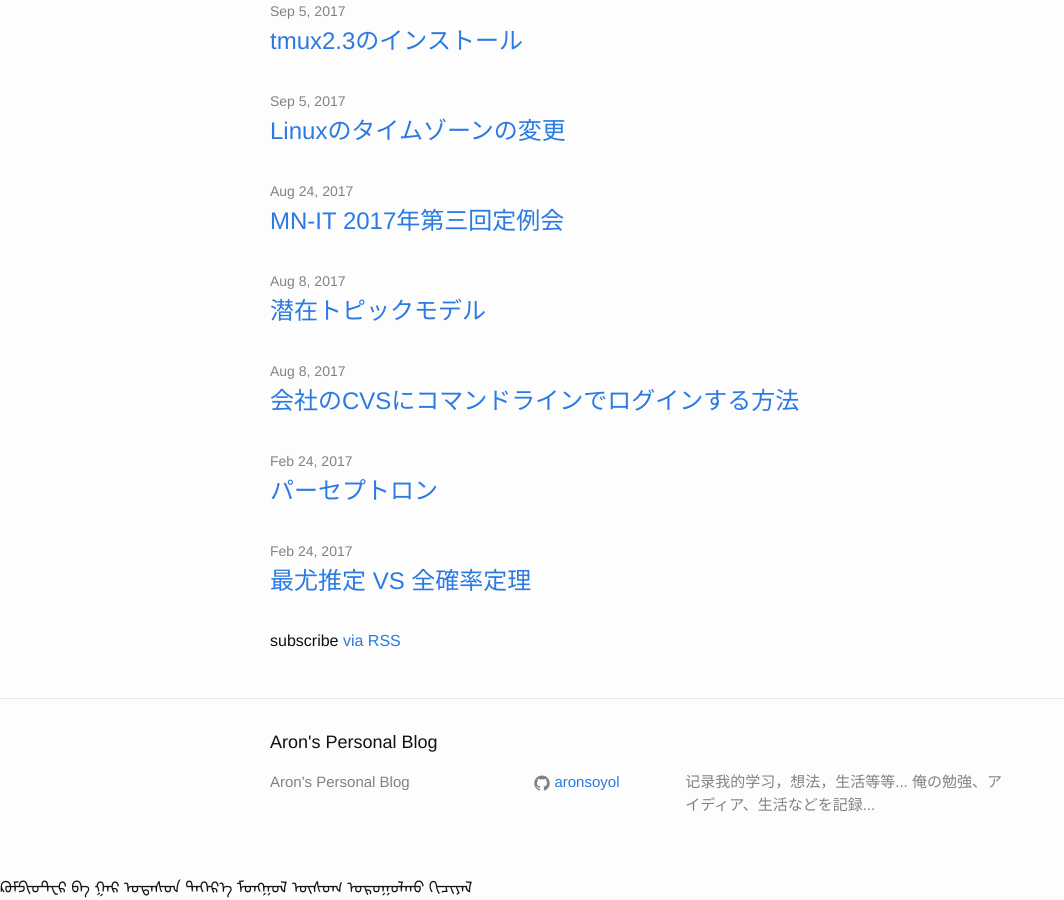
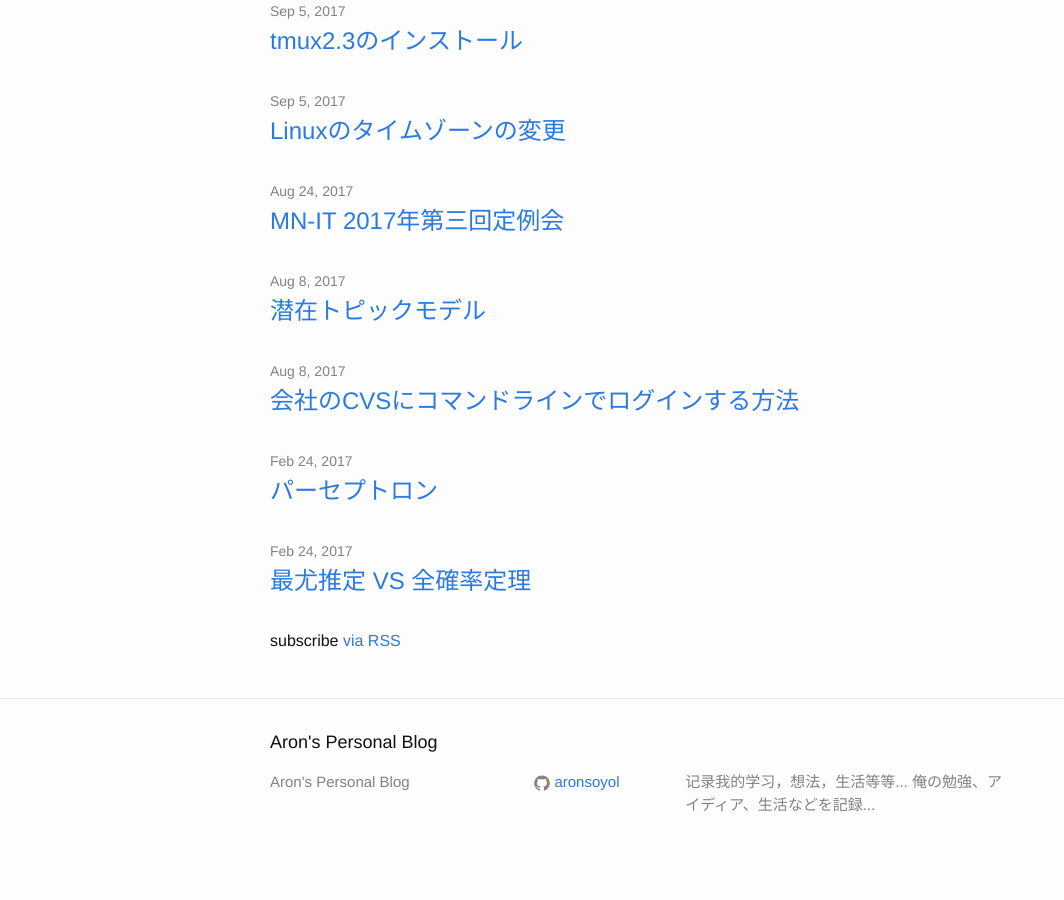
Before and after one commit to aronsoyol/aronsoyol.github.io, a Jekyll site: the page built from index.md, in a window 1280 px wide and 900 px high, scrolled down 1443 px. Shown: the whole window, without its empty margins (0-1064 px from the left). Built offline with Jekyll 4.4.1, drawn with Linux system fonts in a browser that asks for light colours; nearby versions of some CDN libraries; after the commit the page ends 2319 px from its top, so only the background shows below that.

Commit message:
Update default.html

```diff
--- a/_layouts/default.html
+++ b/_layouts/default.html
@@ -25,4 +25,3 @@
   </body>
 
 </html>
-ᠺᠣᠮᠫᠢᠥᠲ᠋ᠧᠷ ᠪᠠ ᠭᠠᠷ ᠤᠲᠠᠰᠤᠨ ᠳᠡᠭᠡᠷ᠎ᠡ ᠮᠤᠩᠭᠤᠯ ᠦᠰᠦᠭ ᠣᠷᠤᠭᠤᠯᠬᠤ ᠬᠢᠴᠢᠶᠡᠯ
```
